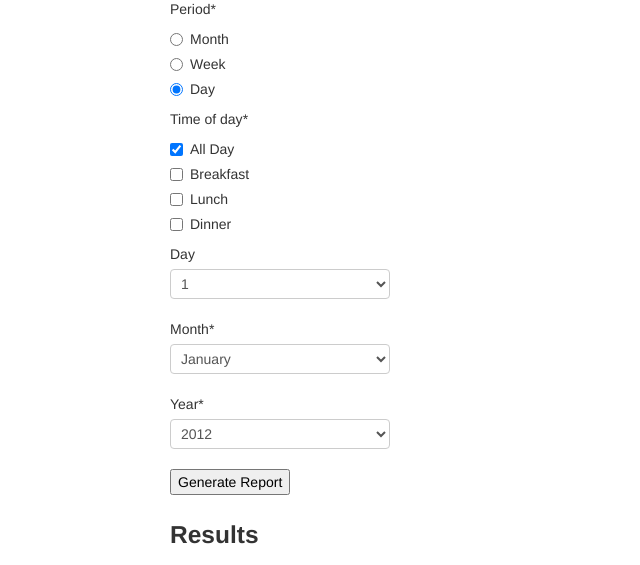
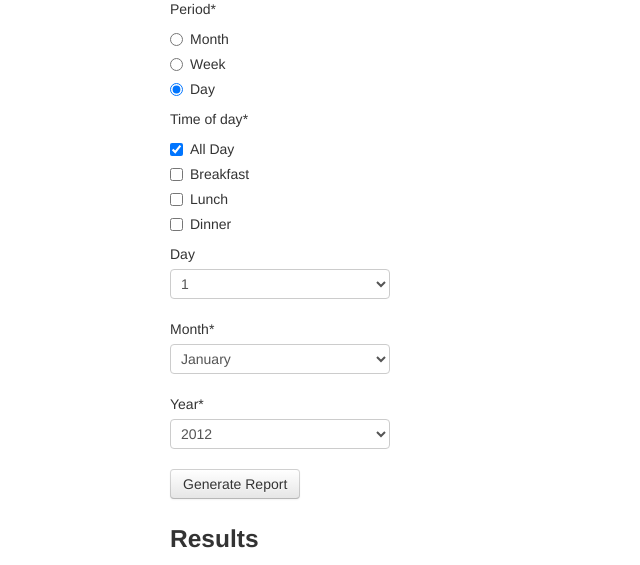
Before and after one commit to tecywiz121/seg4105-ccms, a Django app: page /assignments/ in a window 1280 px wide. Shown: the part 173-738 px from the top of the page, without its empty margins (0-640 px from the left). Run offline with Django 3.2, Linux system fonts and the light colour scheme; data that the repository does not hold is empty; parts of the project's set-up code (start-up, migrations or seed data) failed here and were passed over; some libraries are stand-ins or nearby versions.

Commit message:
Fix generate button

```diff
--- a/manager/templates/manager/base_reports.html
+++ b/manager/templates/manager/base_reports.html
@@ -8,7 +8,7 @@
     <form method="POST">
     {% csrf_token %}
     {{ form|crispy }}
-    <input type="submit" value="Generate Report"/>
+    <button type="submit" class="btn">Generate Report</button>
     </form>
     {% endblock report_header %}
     <h3>Results</h3>
```
